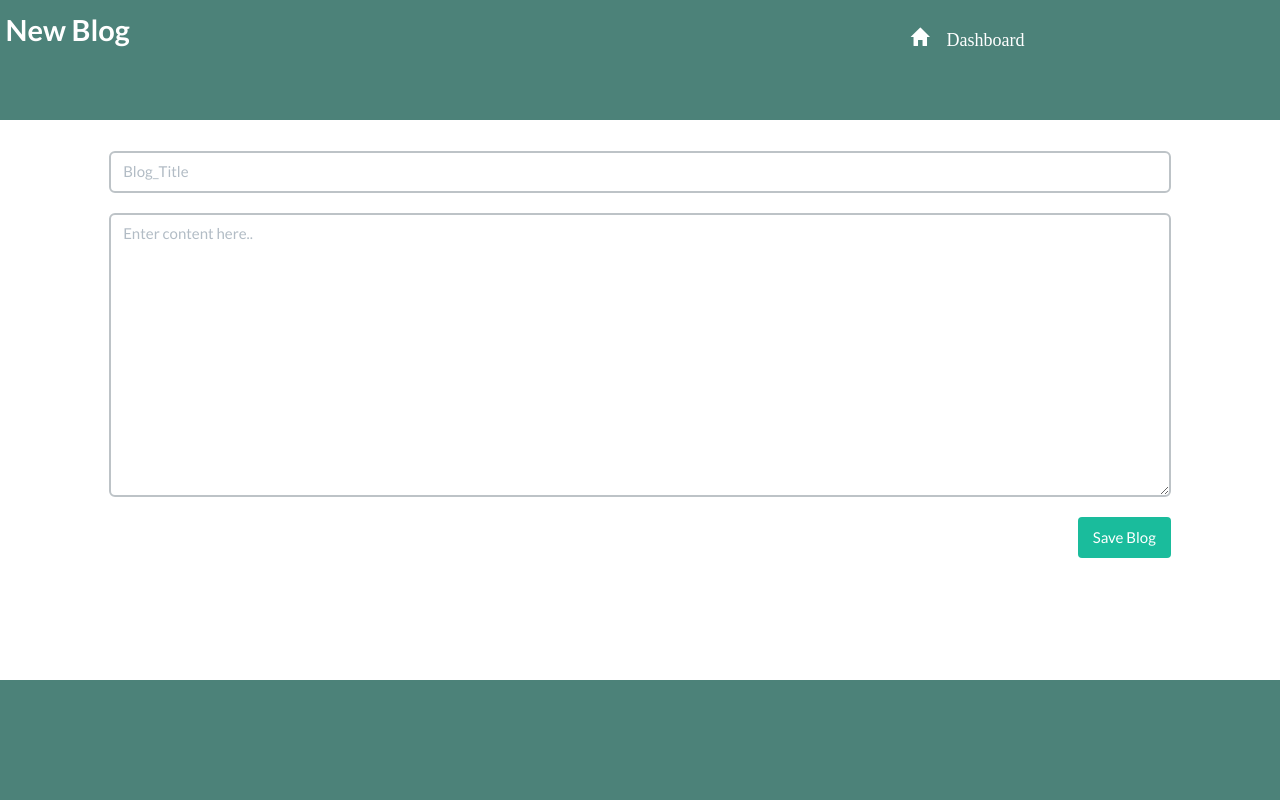
After one commit to valdadyne/webexpert-cms, a Flask app: a page that uses app/templates/add_blog.html in a window 1280 px wide. The commit adds this page. Run offline with Flask 2, Linux system fonts and the light colour scheme; some libraries are stand-ins or nearby versions.

Commit message:
Enabled users to add blogs to their page

```diff
--- a/app/controllers.py
+++ b/app/controllers.py
@@ -1,6 +1,7 @@
 from flask import Flask,render_template,url_for,request,session,redirect,flash
 from flask_pymongo import PyMongo
-from flask_bcrypt import Bcrypt,bcrypt
+from flask_bcrypt import bcrypt
+import datetime
 
 app = Flask(__name__)
 
@@ -75,3 +76,48 @@ def save_user(username):
 def logout():
     session.clear()
     return redirect(url_for('index'))
+
+
+@app.route('/all_blogs/<username>')
+def all_blogs(username):
+    users = mongo.db.Users
+    blogs = mongo.db.Blogs
+    active_user = users.find_one({'Username' : username})
+    user_blogs = blogs.find({'Author_id' : active_user['_id']})
+    blog_list = ""
+    for x in user_blogs:
+        blog_list += x['Title']
+    return blog_list
+
+
+@app.route('/add_blog/Author:<username>',methods=['POST','GET'])
+def add_blog(username):
+    if request.method == 'POST':
+        users = mongo.db.Users
+        blogs = mongo.db.Blogs
+        new_blogTitle = request.form['Blog_Title']
+        new_blogContent= request.form['Blog_Content']
+        author= users.find_one({'Username' : username})
+
+        if new_blogTitle is not None and new_blogContent is not None:
+
+            blogs.insert({'Title': new_blogTitle, 'Content': new_blogContent, \
+                        'Author_id' : author['_id'], 'Date' : datetime.date})
+            flash("Congratulations! You have a new blog")
+            return redirect(url_for('blogs', username=username))
+        flash("Blog must have a title and content")
+
+    return render_template('add_blog.html',username=username)
+
+
+@app.route('/blog/<int:blog_id>',methods=['POST','GET'])
+def blog(blog_id):
+    blogs = mongo.db.Blogs
+    active_blog = blogs.find_one({'_id' : blog_id})
+    id = active_blog['_id']
+    title = active_blog['Title']
+    content = active_blog['Content']
+    date_published = active_blog['Date']
+    author = session
+    return render_template('blog.html', id=id, title=title, content=content, \
+                           date_published=date_published, author=author)
--- a/app/static/css/main.css
+++ b/app/static/css/main.css
@@ -1,6 +1,8 @@
 body,html{
     min-height:100vh;
     max-height:100vh;
+    min-width:100vh;
+    overflow-x:hidden;
 }
 #header{
     min-height:15vh;
--- /dev/null
+++ b/app/templates/add_blog.html
@@ -0,0 +1,34 @@
+{% extends "layouts/base.html" %}
+{% block title %}
+    Add Blog
+{% endblock %}
+
+    {% block header %}
+        <div class ="row">
+            <div class="col-sm-6">
+                <h4 style="color:#fff;">&nbsp;New Blog</h4>
+            </div>
+            <div class="col-sm-6 text-center topbar">
+                <span class="glyphicon glyphicon-home"><a href="{{ url_for('dashboard', username = username)}}">&nbsp;Dashboard</a></span>
+            </div>
+        </div>
+    {% endblock %}
+
+    {% block section %}
+    <br>
+    <div class="row">
+        <div class="col-md-10 col-md-offset-1 text-center">
+            <form method=POST action="{{ url_for('add_blog', username=username) }}">
+                <div class="form-group">
+                   <input type="text" id="InputTitle"class="form-control" name="Blog_Title" placeholder="Blog_Title">
+                </div>
+                <div class="form-group">
+                   <textarea id="InputContent" class="form-control" name="Blog_Content"rows="12", cols="100"  placeholder ="Enter content here.."/></textarea>
+                </div>
+                <div class="text-right">
+                   <button type="submit" value="Save" class="btn btn-primary">Save Blog</button>
+                </div>
+            </form>
+        </div>
+    </div>
+    {% endblock %}
--- a/app/templates/dashboard.html
+++ b/app/templates/dashboard.html
@@ -44,6 +44,9 @@
                 <form action="{{url_for('login')}}">
                     <input type="submit" class="btn btn-primary" value="Edit Blogs" />
                 </form>
+                <form action="{{url_for('add_blog',username=username)}}">
+                    <input type="submit" class="btn btn-primary" value="Add Blog" />
+                </form>
             </div>
         </div>
     {% endblock %}
```
Also changed, not shown: app/templates/blogs.html (+19 -0 lines), app/templates/layouts/base.html (indentation only), app/templates/new_blog.html (deleted).
